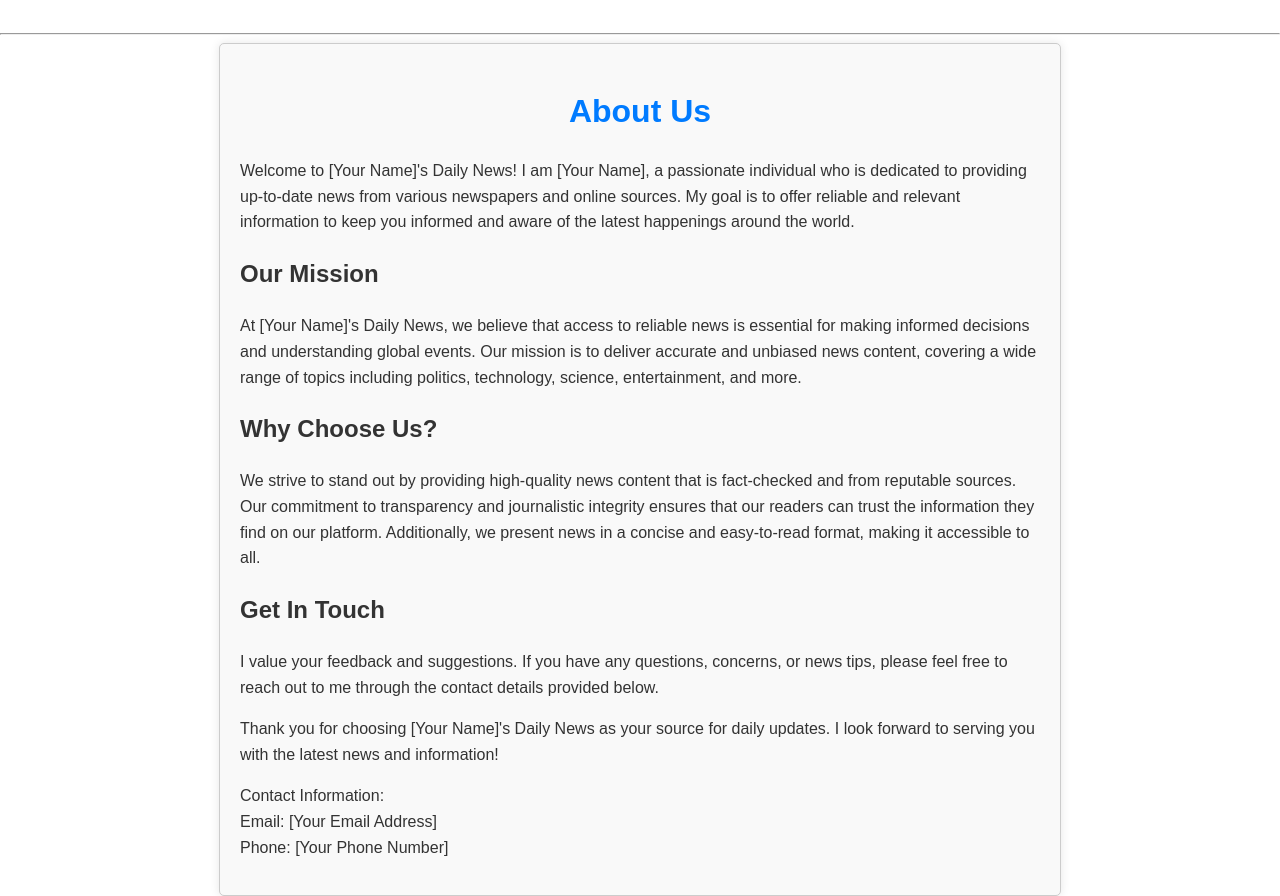
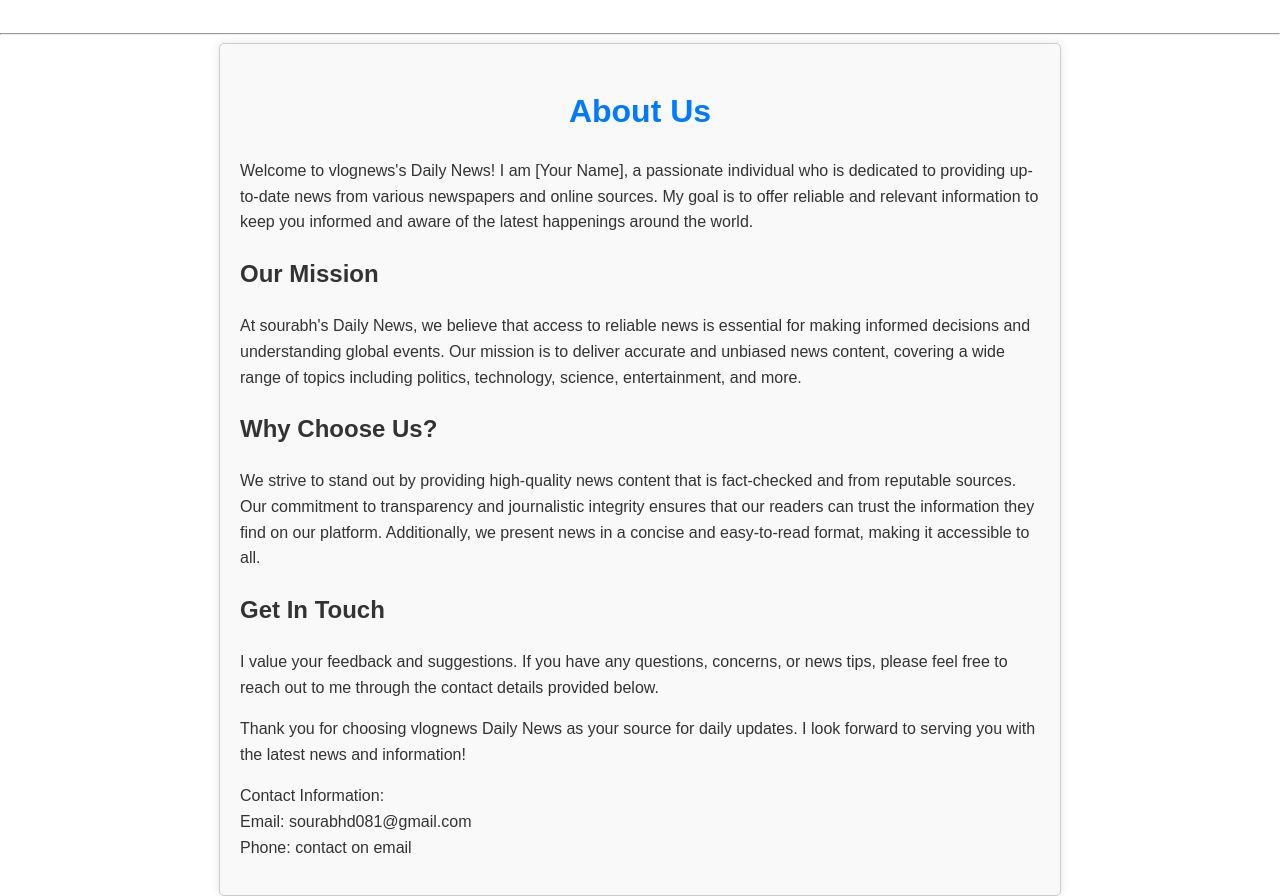
Before and after one commit to Sourabh9123/Blogwebsite, a Django app: page /aboutus/ in a window 1280 px wide. Shown: the part 81-977 px from the top of the page. Run offline with Django 4.2, Linux system fonts and the light colour scheme.

Commit message:
after change something

```diff
--- a/App/templates/aboutus.html
+++ b/App/templates/aboutus.html
@@ -8,10 +8,10 @@
 {% block content %}
 <div class="container about-us">
     <h1>About Us</h1>
-    <p>Welcome to [Your Name]'s Daily News! I am [Your Name], a passionate individual who is dedicated to providing up-to-date news from various newspapers and online sources. My goal is to offer reliable and relevant information to keep you informed and aware of the latest happenings around the world.</p>
+    <p>Welcome to vlognews's Daily News! I am [Your Name], a passionate individual who is dedicated to providing up-to-date news from various newspapers and online sources. My goal is to offer reliable and relevant information to keep you informed and aware of the latest happenings around the world.</p>
 
     <h2>Our Mission</h2>
-    <p>At [Your Name]'s Daily News, we believe that access to reliable news is essential for making informed decisions and understanding global events. Our mission is to deliver accurate and unbiased news content, covering a wide range of topics including politics, technology, science, entertainment, and more.</p>
+    <p>At sourabh's Daily News, we believe that access to reliable news is essential for making informed decisions and understanding global events. Our mission is to deliver accurate and unbiased news content, covering a wide range of topics including politics, technology, science, entertainment, and more.</p>
 
     <h2>Why Choose Us?</h2>
     <p>We strive to stand out by providing high-quality news content that is fact-checked and from reputable sources. Our commitment to transparency and journalistic integrity ensures that our readers can trust the information they find on our platform. Additionally, we present news in a concise and easy-to-read format, making it accessible to all.</p>
@@ -19,11 +19,11 @@
     <h2>Get In Touch</h2>
     <p>I value your feedback and suggestions. If you have any questions, concerns, or news tips, please feel free to reach out to me through the contact details provided below.</p>
 
-    <p>Thank you for choosing [Your Name]'s Daily News as your source for daily updates. I look forward to serving you with the latest news and information!</p>
+    <p>Thank you for choosing vlognews Daily News as your source for daily updates. I look forward to serving you with the latest news and information!</p>
 
     <p>Contact Information:<br>
-    Email: [Your Email Address]<br>
-    Phone: [Your Phone Number]</p>
+    Email: sourabhd081@gmail.com <br>
+    Phone: contact on email </p>
 </div>
 
 
--- a/BlogWebsite/urls.py
+++ b/BlogWebsite/urls.py
@@ -33,6 +33,5 @@ urlpatterns = [
 # document_root=settings.MEDIA_ROOT)
 
 
-# versal
 urlpatterns += static(settings.MEDIA_URL, document_root = settings.MEDIA_ROOT)
 urlpatterns += static(settings.STATIC_URL, document_root=settings.STATIC_ROOT)
```
Also changed, not shown: App/templates/home.html (+0 -10 lines).
